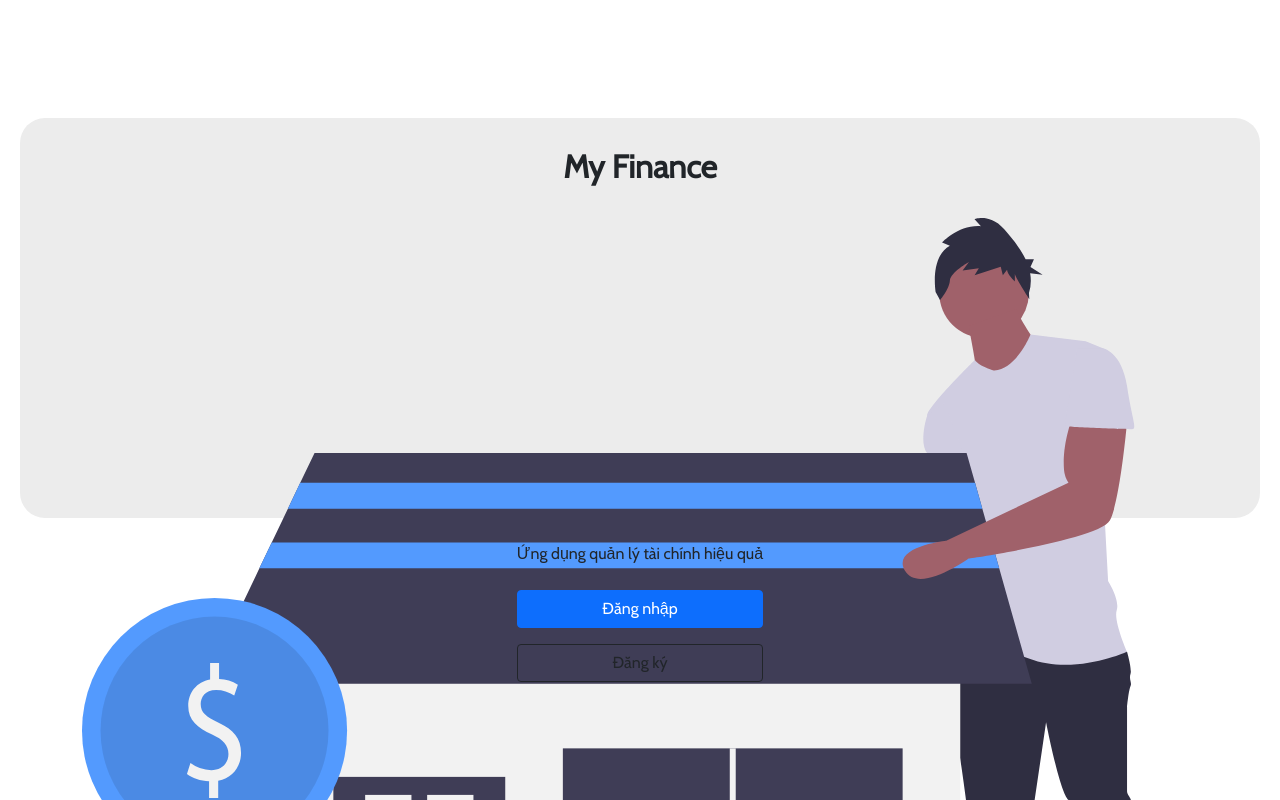
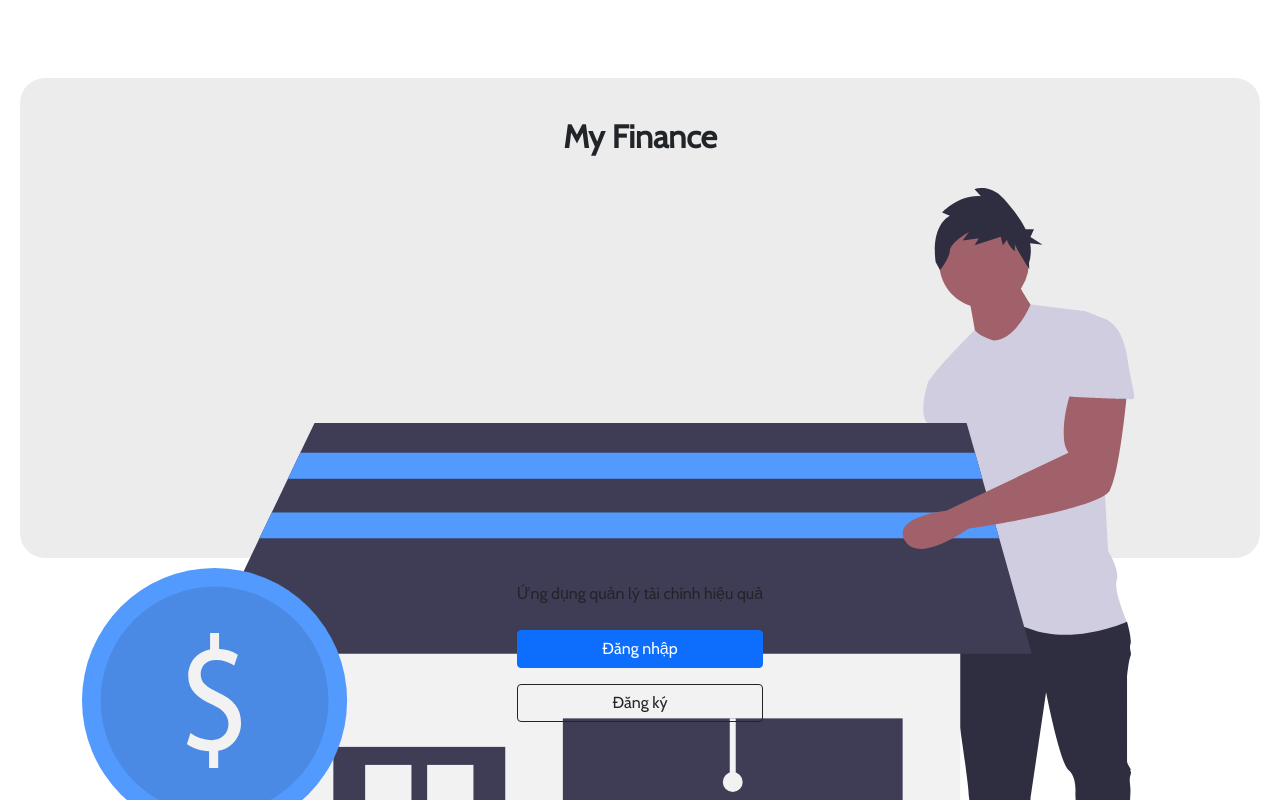
Before and after one commit to hungsadaki1995a/quan-ly-tai-chinh, a React (Create React App) app: page / in a window 1280 px wide. Shown: the top 800 px of the page. Built offline with nearby package versions, Linux system fonts and the light colour scheme.

Commit message:
update screen

```diff
--- a/src/pages/Home.scss
+++ b/src/pages/Home.scss
@@ -12,10 +12,10 @@
         display: flex;
         flex-direction: column;
         align-items: center;
-        height: 50vh;
+        height: 60vh;
         background-color: #ececec;
         border-radius: 25px;
-        padding-top: 30px;
+        padding-top: 40px;
         .home-background {
                 width: 90%;
         }
```
